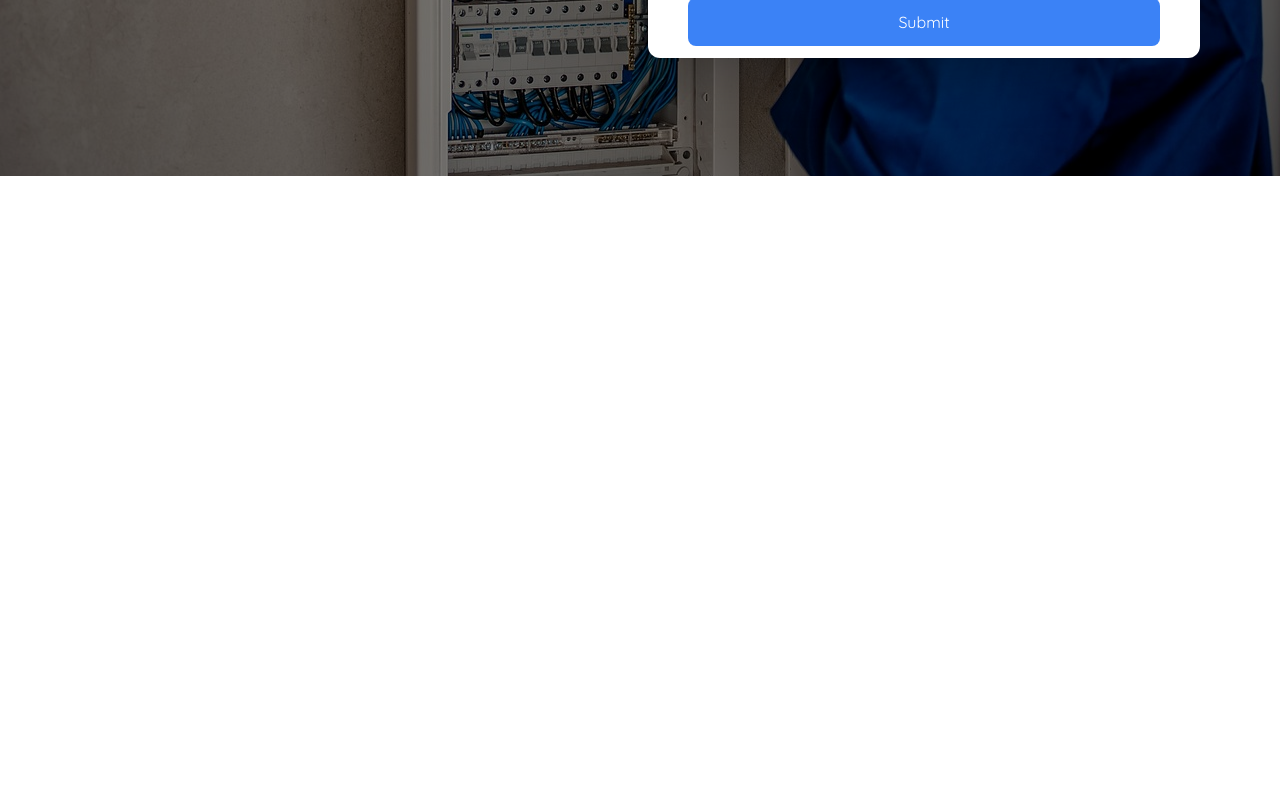
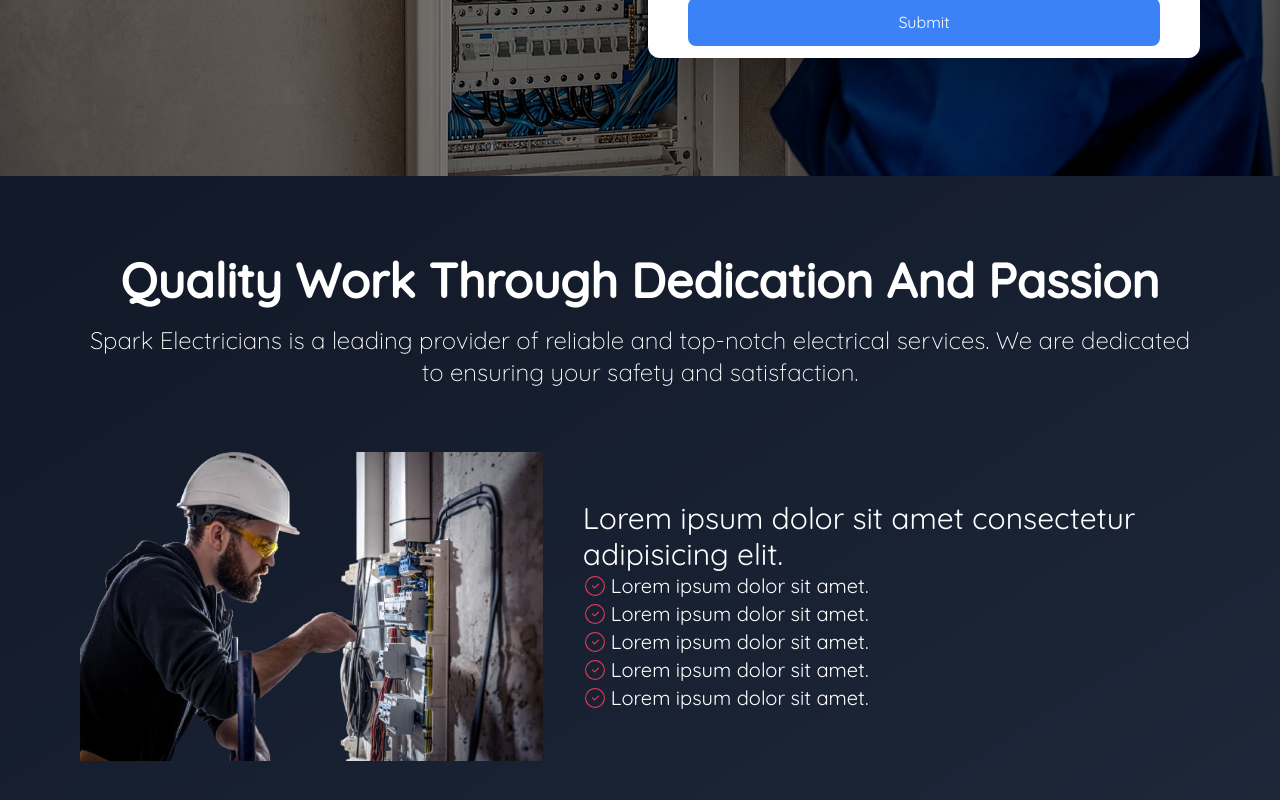
Before and after one commit to zablon-oigo/spark-electricians, a React (Vite) app: page / in a window 1280 px wide. Shown: the part 712-1512 px from the top of the page. Before the commit the page ends 888 px from the top, so only its background shows below. Built offline with nearby package versions, Linux system fonts and the light colour scheme; a web font is replaced by a local one.

Commit message:
Adding About Component to homepage

```diff
--- a/src/components/Home.jsx
+++ b/src/components/Home.jsx
@@ -1,4 +1,5 @@
 
+import About from "./homepage/About"
 import Hero from "./homepage/Hero"
 
 function Home() {
@@ -7,6 +8,7 @@
   return (
     <>
 <Hero/>
+<About/>
     </>
   )
 }
```
